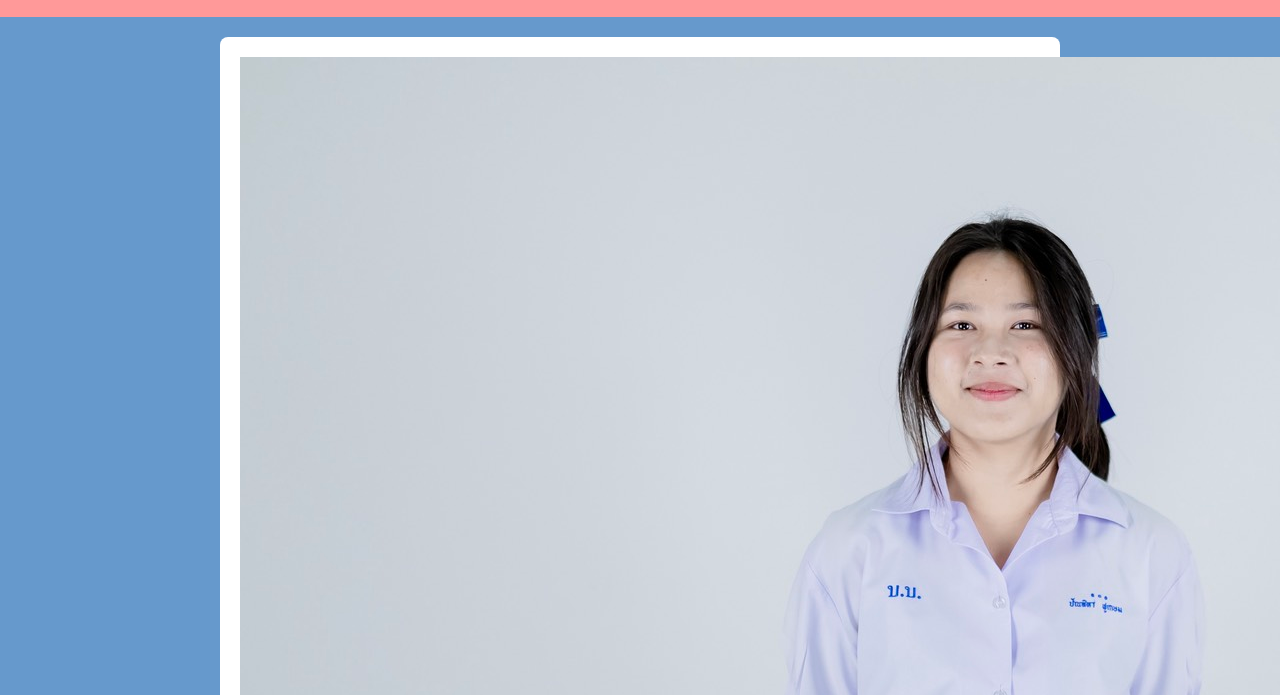
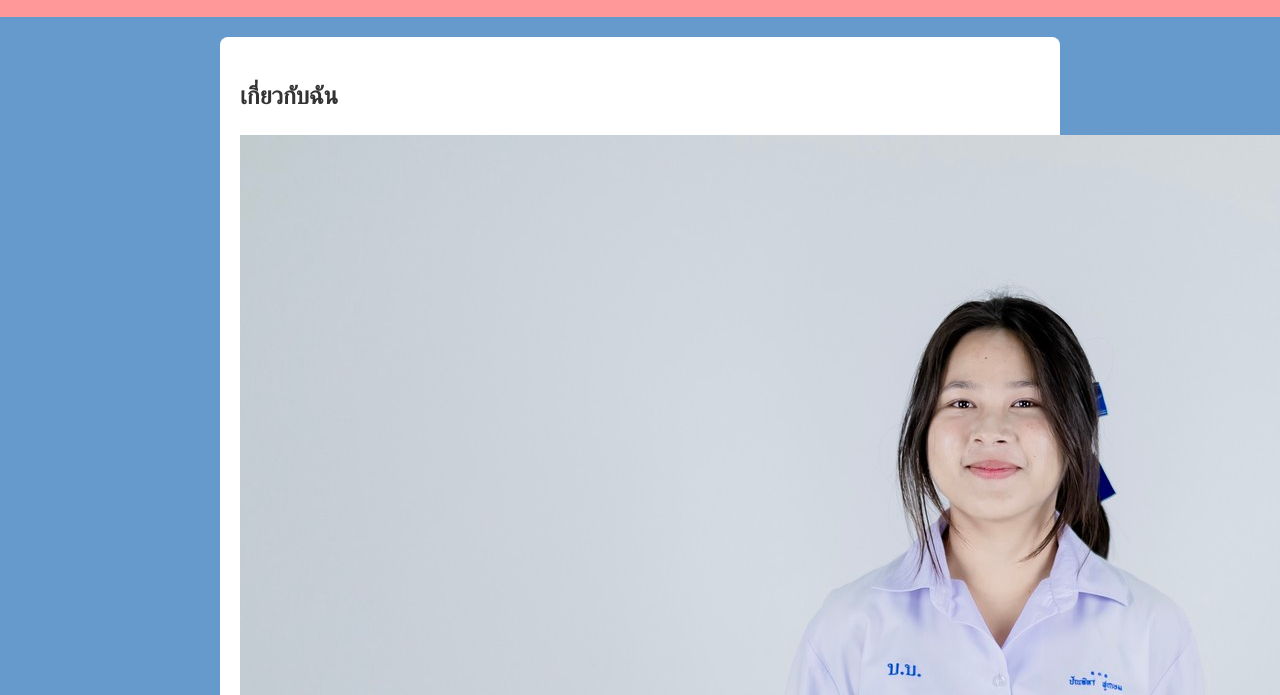
Before and after one commit to Panthita18/panthita18.github.io, a plain HTML site: page index.html in a window 1280 px wide. Shown: the part 105-800 px from the top of the page. Drawn offline with Linux system fonts and the light colour scheme; a script that the page names is missing.

Commit message:
Update index.html

```diff
--- a/index.html
+++ b/index.html
@@ -17,8 +17,8 @@
 
     <!-- ส่วนเกี่ยวกับตัวเอง -->
     <section id="about">
-        <img src="P.12jpg.jpg" alt="รูปภาพ">
-        <h2>เกี่ยวกับฉัน</h2>
+
+        <h2>เกี่ยวกับฉัน</h2> <img src="P.12jpg.jpg" alt="รูปภาพ">
         <p>ฉันเป็นนักพัฒนาซอฟต์แวร์ที่มีความหลงใหลในการสร้างสรรค์สิ่งใหม่ ๆ ฉันภูมิใจในผลงานและทักษะที่ผมพัฒนามาอย่างต่อเนื่อง</p>
     </section>
 
```
